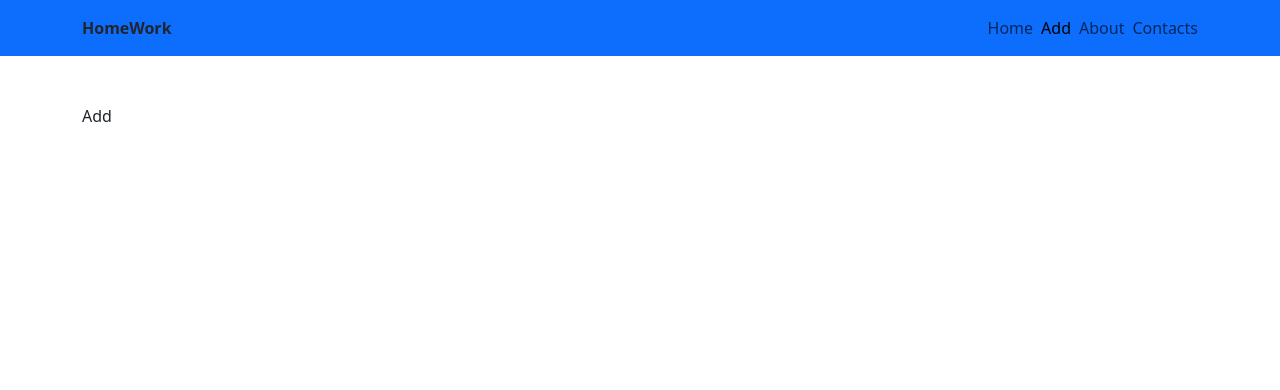
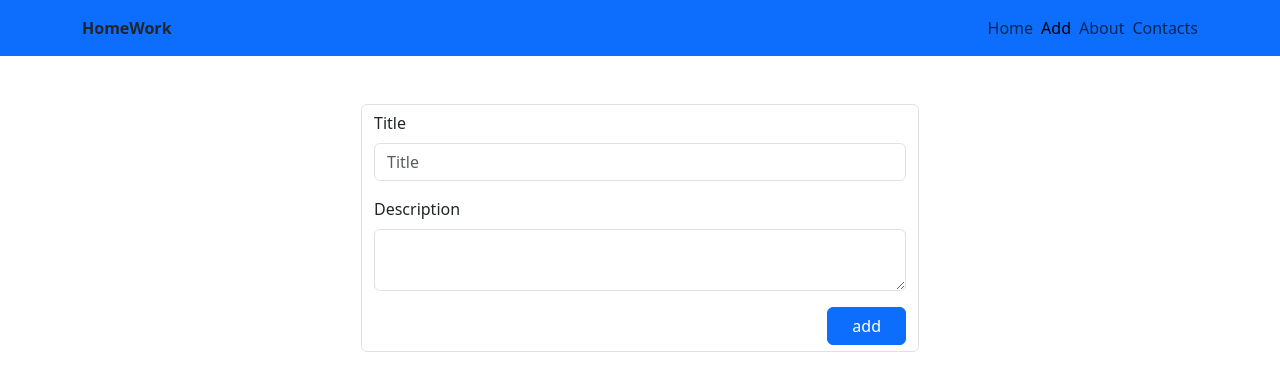
Before and after one commit to AlexanderMokeichuk/HomeWork63, a React (Vite) app: page /new-post in a window 1280 px wide. Shown: the top 390 px of the page. Built offline with nearby package versions, Linux system fonts and the light colour scheme.

Commit message:
added the Add.tsx component, it adds posts to the server

```diff
--- a/src/App.tsx
+++ b/src/App.tsx
@@ -2,6 +2,7 @@ import "bootstrap/dist/css/bootstrap.min.css";
 import Header from "./components /Header/Header";
 import {Route, Routes} from "react-router-dom";
 import Posts from "./container/Posts/Posts";
+import Add from "./container/Add/Add";
 
 function App() {
 
@@ -11,7 +12,7 @@ function App() {
       <main className={"container mt-5"}>
         <Routes>
           <Route path={"/"} element={(<Posts/>)}/>
-          <Route path={"/new-post"} element={("Add")}/>
+          <Route path={"/new-post"} element={(<Add/>)}/>
           <Route path={"/about"} element={("About")}/>
           <Route path={"/contacts"} element={("Contacts")}/>
           <Route path={"*"} element={"Not found"}/>
--- a/src/components /PostAlert/PostAlert.tsx
+++ b/src/components /PostAlert/PostAlert.tsx
@@ -1,6 +1,7 @@
 import React from "react";
 import {Post} from "../../type";
 import {format} from "date-fns";
+import {Link} from "react-router-dom";
 
 interface Props {
   post: Post,
@@ -10,6 +11,7 @@ const PostAlert: React.FC<Props> = ({post}) => {
     <div className={"alert alert-primary"}>
       <p>{format(post.createdAt, 'dd.MM.yyyy HH:mm')}</p>
       <h6>{post.description}</h6>
+      <Link to={"/posts/" + post.id} className={"btn btn-primary"}>Read more</Link>
     </div>
   );
 };
--- /dev/null
+++ b/src/container/Add/Add.tsx
@@ -0,0 +1,85 @@
+import React, {useState} from "react";
+import {ApiPost} from "../../type";
+import axios from "axios";
+import axiosApi from "../../axiosApi";
+import Spinner from "../../components /Spinner/Spinner";
+
+const defaultState: ApiPost = {
+  createdAt: "",
+  title: "",
+  description: "",
+};
+
+const Add: React.FC = () => {
+  const [loading, setLoading] = useState(false);
+  const [postBody, setPostBody] = useState<ApiPost>(defaultState);
+
+  const changeForm = (e: React.ChangeEvent<HTMLInputElement | HTMLTextAreaElement>) => {
+    setPostBody(prevState => ({
+      ...prevState,
+      [e.target.name]: e.target.value,
+    }));
+  };
+
+  const onFormSubmit = async (e: React.FormEvent) => {
+    e.preventDefault();
+    setLoading(true);
+
+    const date = new Date();
+    const newDate = date.toISOString();
+
+    const post: ApiPost = {
+      title: postBody.title,
+      description: postBody.description,
+      createdAt: newDate,
+    };
+
+    try {
+      await axiosApi.post("/posts.json", post);
+      setPostBody(defaultState);
+    } finally {
+      setLoading(false);
+    }
+
+  };
+
+  let form = (
+    <form onSubmit={onFormSubmit} className={"form-control d-flex flex-column"}>
+      <div className="mb-3">
+        <label className="form-label">Title</label>
+        <input
+          type="text"
+          name={"title"}
+          className="form-control"
+          placeholder="Title"
+          required
+
+          value={postBody.title}
+          onChange={changeForm}
+        />
+      </div>
+      <div className="mb-3">
+        <label className="form-label">Description</label>
+        <textarea
+          name={"description"}
+          className="form-control"
+          required
+
+          value={postBody.description}
+          onChange={changeForm}
+        ></textarea>
+      </div>
+      <button type={"submit"} className={"btn btn-primary px-4 ms-auto"}>add</button>
+    </form>
+  );
+
+  if(loading) form = <Spinner/>;
+
+  return (
+    <div className={"w-50 m-auto d-flex justify-content-center"}>
+      {form}
+    </div>
+  );
+};
+
+export default Add;
--- a/src/container/Posts/Posts.tsx
+++ b/src/container/Posts/Posts.tsx
@@ -6,14 +6,13 @@ import PostAlert from "../../components /PostAlert/PostAlert";
 const Posts: React.FC = () => {
   const [posts, setPosts] = useState<Post[]>([]);
 
-  const fetchPost = useCallback( async () => {
+  const fetchPost = useCallback(async () => {
     const {data: response} = await axiosApi.get<ApiPosts | null>("/posts.json");
-
-    if (response) {
+    if (response){
       setPosts(Object.keys(response).map(id => ({
         ...response[id],
         id,
-      })))
+      })).reverse());
     } else {
       setPosts([]);
     }
--- a/src/type.d.ts
+++ b/src/type.d.ts
@@ -8,6 +8,6 @@ export interface Post extends ApiPost {
   id: string,
 }
 
-export interface ApiPosts{
+export interface ApiPosts {
   [id: string]: ApiPost,
 }
```
